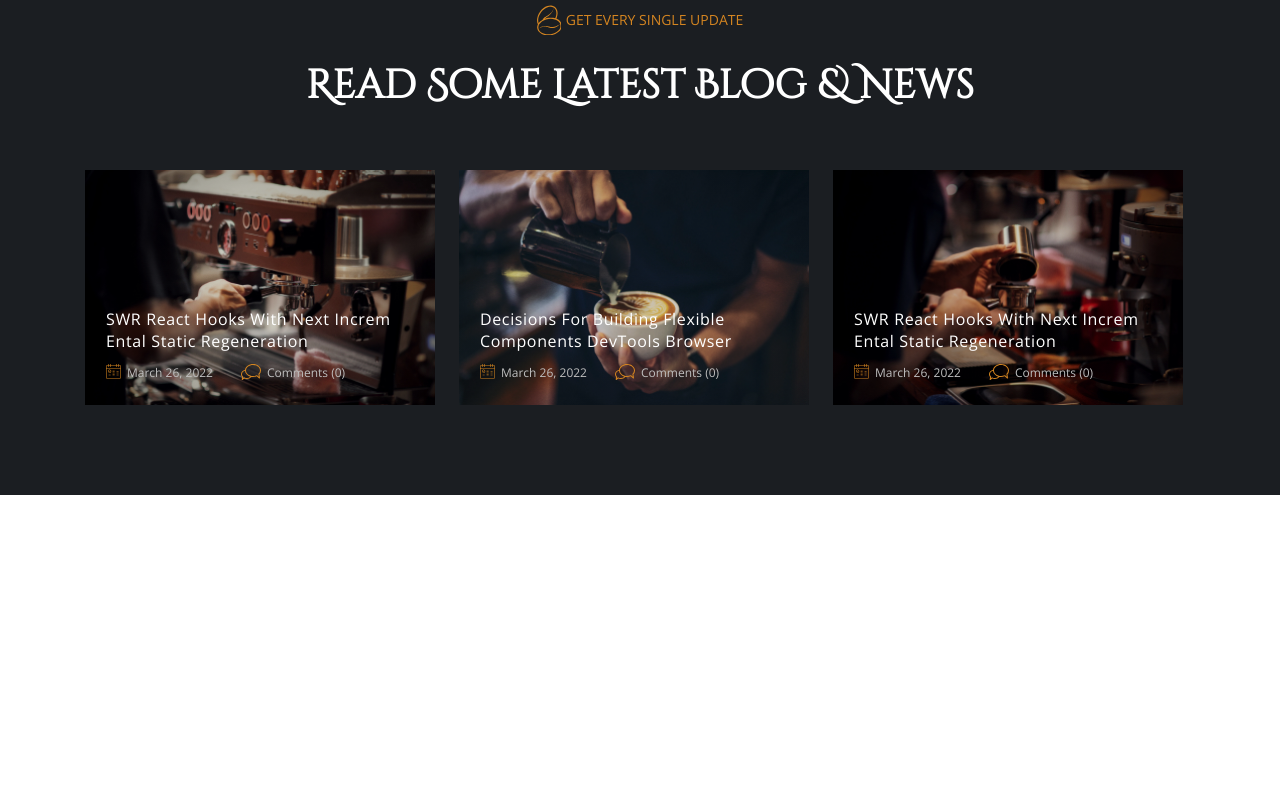
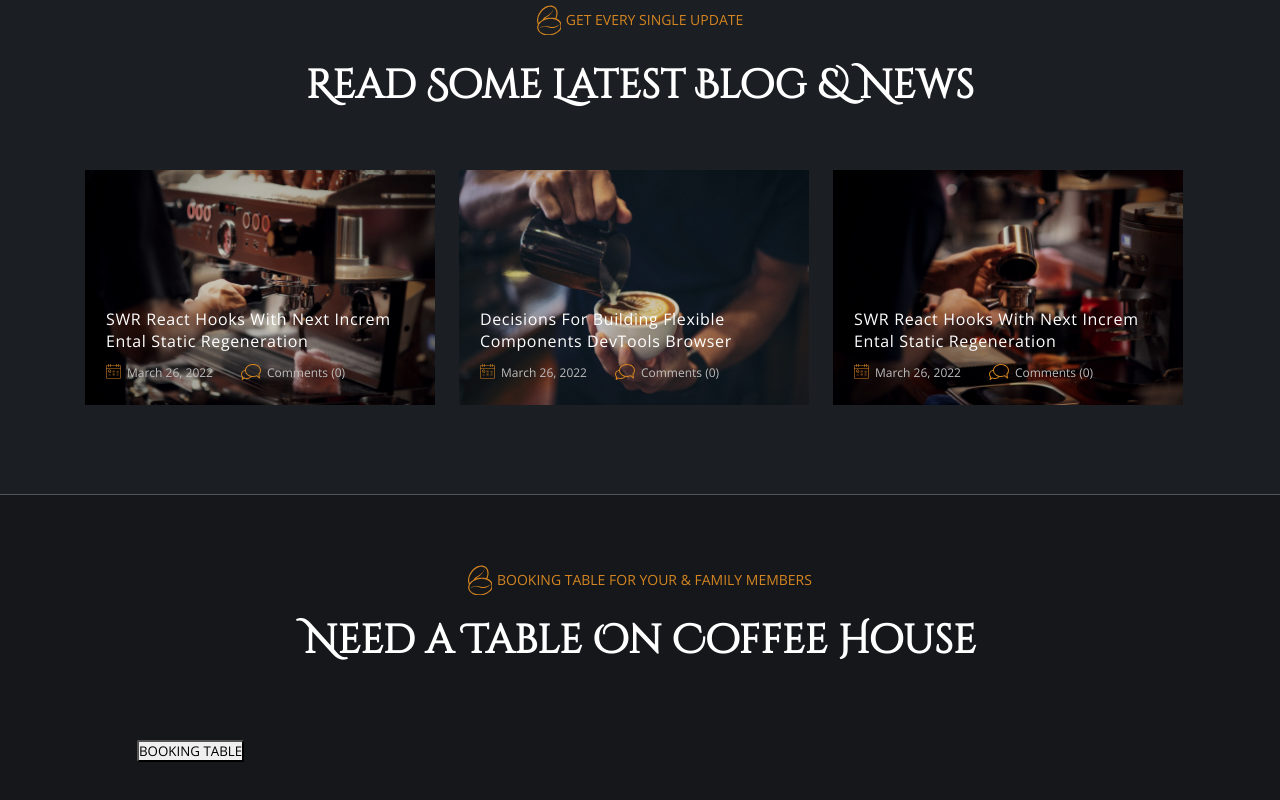
Before and after one commit to Komron-Mirzo/coffee-react-app-main, a React (Create React App) app: page / in a window 1280 px wide. Shown: the part 4932-5732 px from the top of the page. Before the commit the page ends 5427 px from the top, so only its background shows below. Built offline with nearby package versions, Linux system fonts and the light colour scheme.

Commit message:
Table section added

```diff
--- a/src/App.js
+++ b/src/App.js
@@ -7,6 +7,7 @@ import Why from './components/Why/Why';
 import Testimonial from './components/Testimonial/Testimonial';
 import Stats from './components/Stats/Stats';
 import Blog from './components/Blog/Blog';
+import Table from './components/Table/Table';
 
 function App() {
   return (
@@ -20,6 +21,7 @@ function App() {
       <Testimonial />
       <Stats />
       <Blog />
+      <Table />
 
 
 
--- /dev/null
+++ b/src/components/Table/Table.css
@@ -0,0 +1,11 @@
+.table-container {
+    background: #15171B;
+    padding: 65px 10px;
+    box-shadow: 0px 0px 0px 1px rgba(255, 255, 255, 0.25);
+}
+
+.table-content {
+    max-width: 1100px;
+    margin-left: auto;
+    margin-right: auto;
+}
--- /dev/null
+++ b/src/components/Table/Table.js
@@ -0,0 +1,22 @@
+import './Table.css';
+import SmallTitle from '../Global/SmallTitle';
+import BigTitle from '../Global/BigTitle';
+import Button from '../Global/Button';
+
+
+function Table() {
+
+    return (
+        <div className="table-container" >
+            <div className="table-content">
+                <SmallTitle title="BOOKING TABLE FOR YOUR & FAMILY MEMBERS" fontSz="14px" justifyContent="center" marginDiv="0 0 15px 0" />
+                <BigTitle title="Need a Table On Coffee House" fontSz="40px" margin="0px 0px 57px 0px" textAlign="center" />
+                <Button buttonTitle="Booking Table" margin="15px 47px" />
+
+            </div>
+        </div>
+
+    );
+}
+
+export default Table;
```
